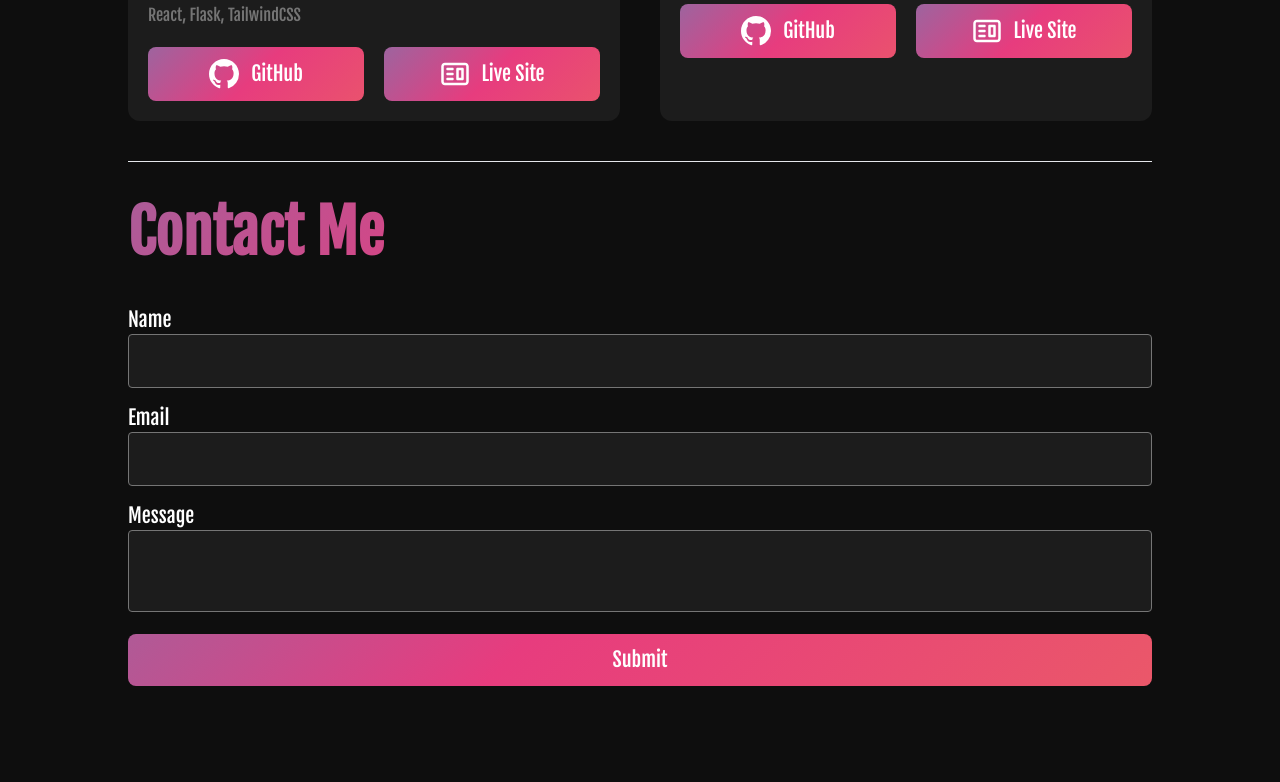
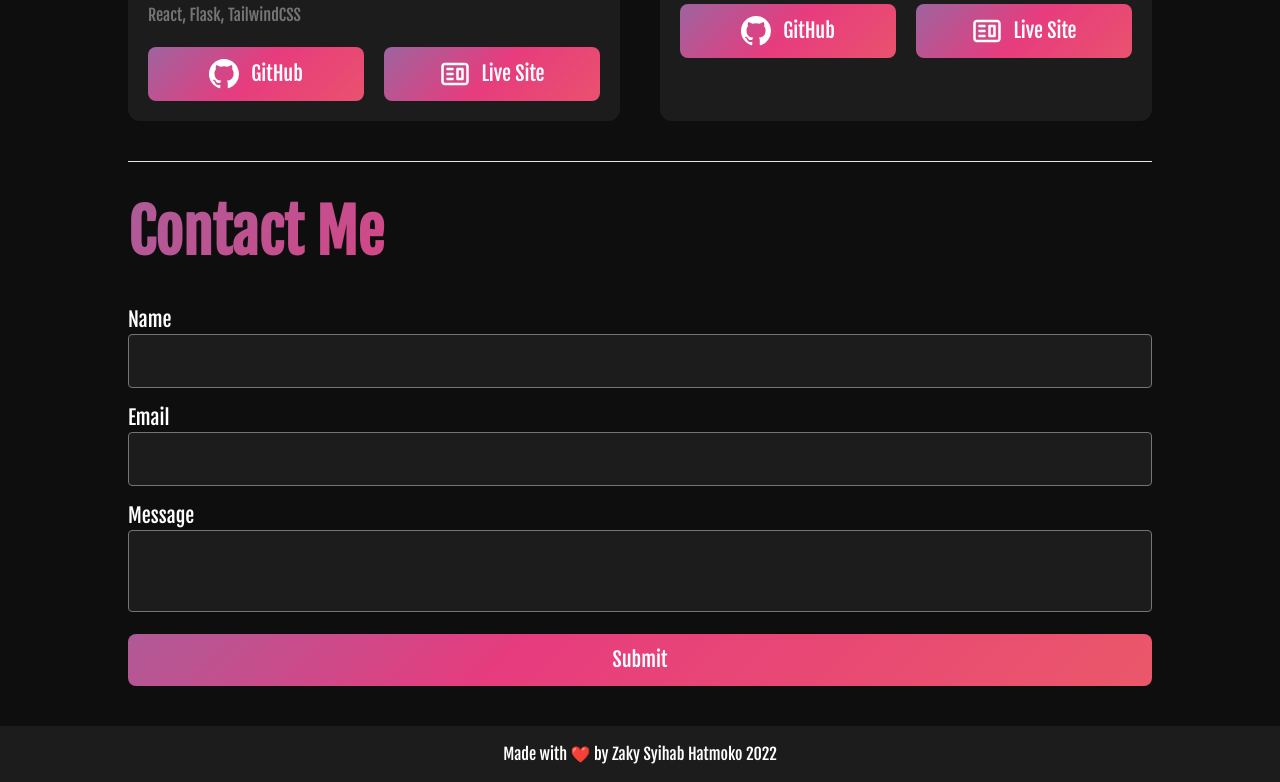
Before and after one commit to teszerrakt/teszerrakt-portfolio, a React (Vite) app: page / in a window 1280 px wide. Shown: the part 1595-2377 px from the top of the page. Before the commit the page ends 2321 px from the top, so only its background shows below. Built offline with nearby package versions, Linux system fonts and the light colour scheme.

Commit message:
feat: add footer

```diff
--- a/src/App.tsx
+++ b/src/App.tsx
@@ -3,6 +3,7 @@ import Landing from './components/Landing/Landing'
 import About from './components/About/About'
 import Project from './components/Project/Project'
 import Contact from './components/Contact/Contact'
+import Footer from './components/Footer/Footer'
 
 function App() {
   return (
@@ -11,6 +12,7 @@ function App() {
       <About />
       <Project />
       <Contact />
+      <Footer />
     </div>
   )
 }
--- /dev/null
+++ b/src/components/Footer/Footer.module.scss
@@ -0,0 +1,3 @@
+.footerSection {
+  @apply py-4 px-10 bg-tz-darkgray ;
+}
--- /dev/null
+++ b/src/components/Footer/Footer.tsx
@@ -0,0 +1,13 @@
+import styles from './Footer.module.scss'
+
+const Footer = () => {
+  const currentYear = new Date().getFullYear()
+
+  return (
+    <footer className={styles.footerSection}>
+      Made with ❤️ by Zaky Syihab Hatmoko {currentYear}
+    </footer>
+  )
+}
+
+export default Footer
--- a/src/components/Project/Project.module.scss
+++ b/src/components/Project/Project.module.scss
@@ -7,7 +7,7 @@
     @apply text-left;
 
     .title {
-      @apply  text-4xl font-bold pb-11;
+      @apply text-4xl font-bold pb-11;
       @apply sm:text-6xl;
     }
 
```
Also changed, not shown: 1 other file (tests, documents, lock files or other folders).
